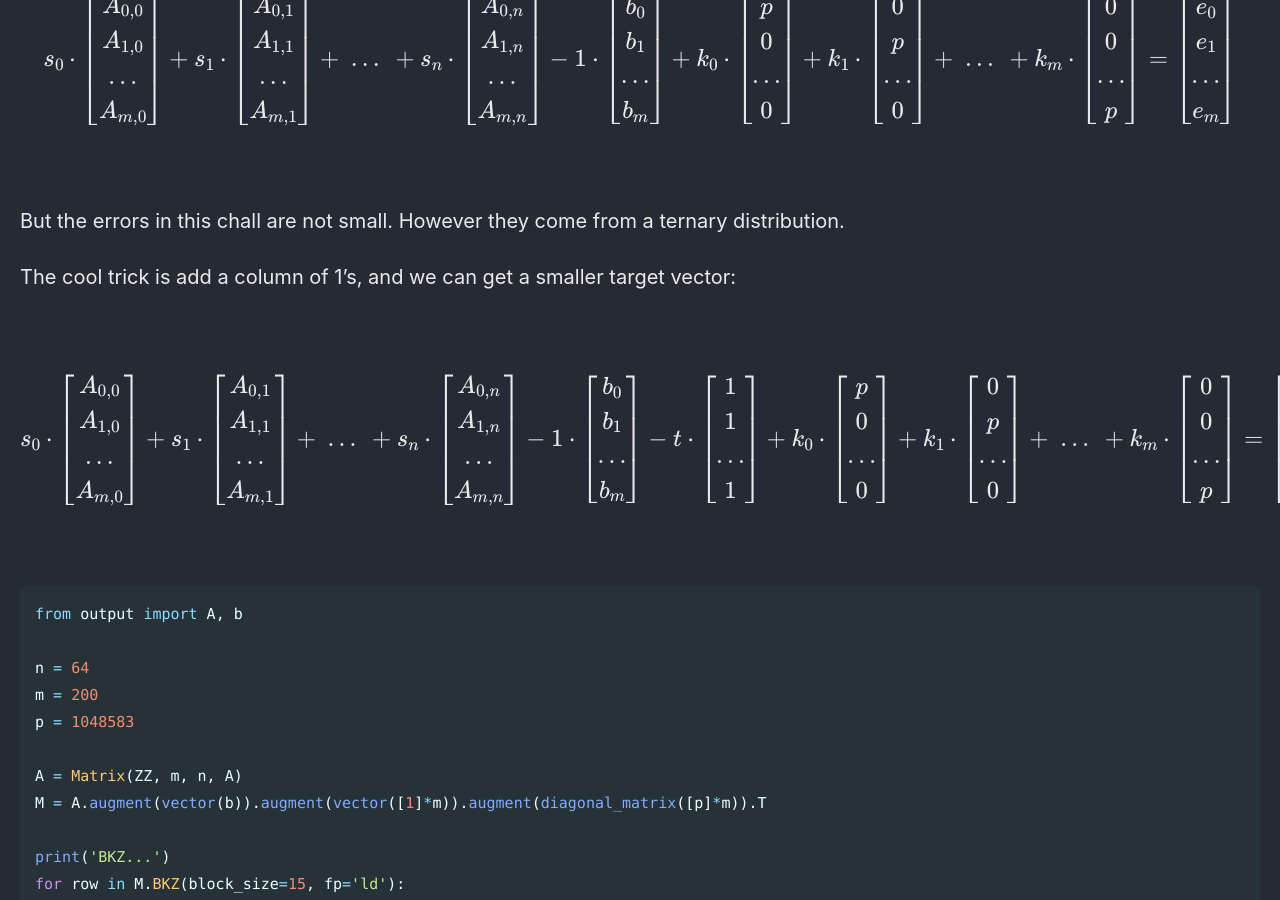
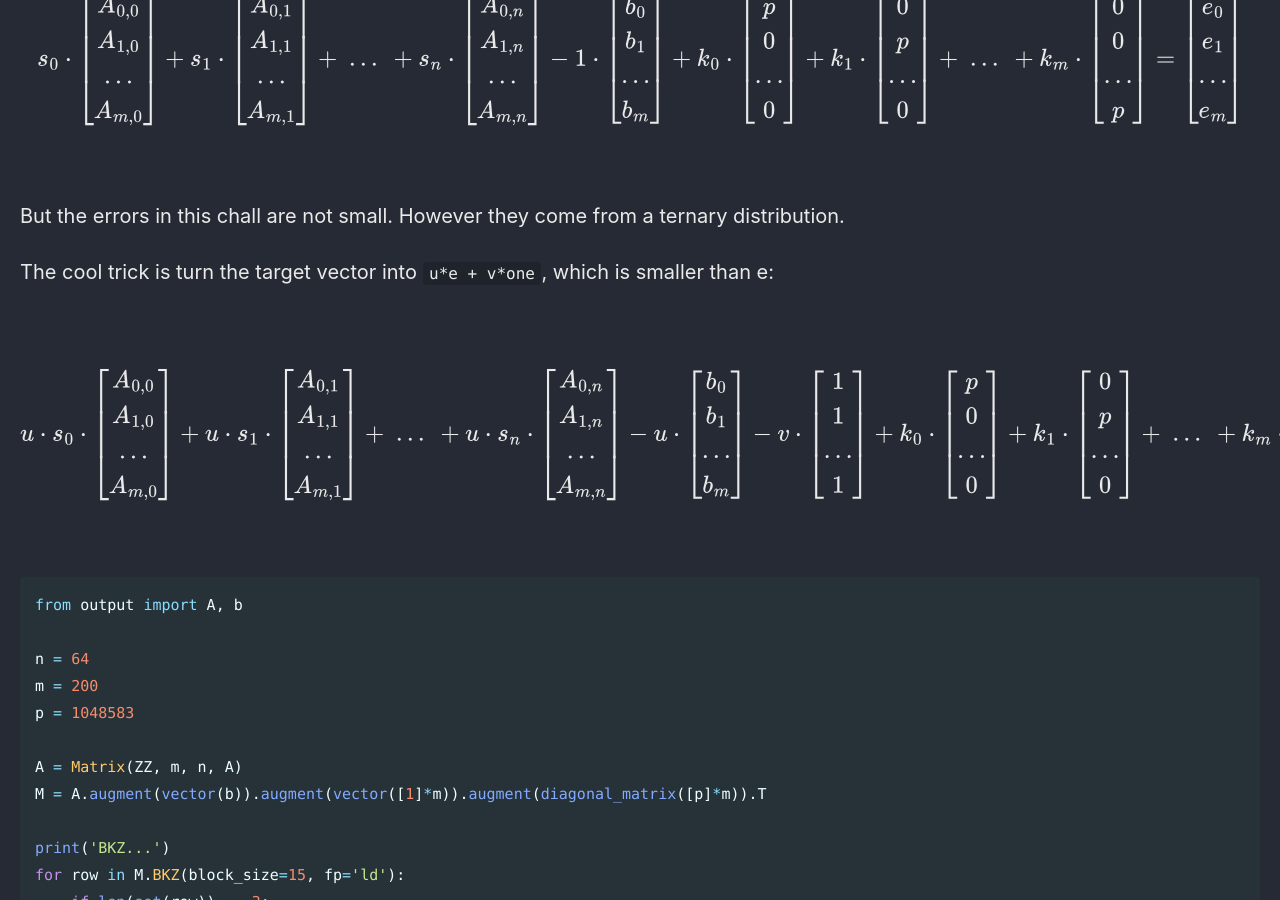
Before and after one commit to Connor-McCartney/Connor-McCartney.github.io, a Jekyll site: the page built from _pages/cryptography/other/HITCON2025.md, in a window 1280 px wide and 900 px high, scrolled down 2709 px. Built offline with Jekyll 4.4.1, drawn with Linux system fonts in a browser that asks for light colours; cached includes are drawn as plain includes.

Commit message:
Update HITCON2025.md

```diff
--- a/_pages/cryptography/other/HITCON2025.md
+++ b/_pages/cryptography/other/HITCON2025.md
@@ -152,21 +152,21 @@ s_n \cdot \begin{bmatrix} A_{0,n} \\ A_{1, n} \\ ... \\ A_{m, n} \end{bmatrix} -
 
 But the errors in this chall are not small. However they come from a ternary distribution.
 
-The cool trick is add a column of 1's, and we can get a smaller target vector:
+The cool trick is turn the target vector into `u*e + v*one`, which is smaller than e:
 
 <br>
 
-$$s_0 \cdot \begin{bmatrix} A_{0,0} \\ A_{1, 0} \\ ... \\ A_{m, 0} \end{bmatrix} +
-s_1 \cdot \begin{bmatrix} A_{0,1} \\ A_{1, 1} \\ ... \\ A_{m, 1} \end{bmatrix} +
+$$u \cdot s_0 \cdot \begin{bmatrix} A_{0,0} \\ A_{1, 0} \\ ... \\ A_{m, 0} \end{bmatrix} +
+u \cdot s_1 \cdot \begin{bmatrix} A_{0,1} \\ A_{1, 1} \\ ... \\ A_{m, 1} \end{bmatrix} +
 \ ...\  +
-s_n \cdot \begin{bmatrix} A_{0,n} \\ A_{1, n} \\ ... \\ A_{m, n} \end{bmatrix} -
-1 \cdot \begin{bmatrix}   b_0 \\ b_1 \\ ... \\ b_m  \end{bmatrix}
-- t \cdot \begin{bmatrix} 1 \\ 1 \\ ... \\ 1 \end{bmatrix}
+u \cdot s_n \cdot \begin{bmatrix} A_{0,n} \\ A_{1, n} \\ ... \\ A_{m, n} \end{bmatrix} -
+u \cdot \begin{bmatrix}   b_0 \\ b_1 \\ ... \\ b_m  \end{bmatrix}
+- v \cdot \begin{bmatrix} 1 \\ 1 \\ ... \\ 1 \end{bmatrix}
 + k_0 \cdot \begin{bmatrix} p \\ 0 \\ ... \\ 0 \end{bmatrix}
 + k_1 \cdot \begin{bmatrix} 0 \\ p \\ ... \\ 0 \end{bmatrix}
 + \ ... \
 + k_m \cdot \begin{bmatrix} 0 \\ 0 \\ ... \\ p \end{bmatrix}
-= \begin{bmatrix}   e_0 - t \\   e_1 - t \\ ... \\ e_m - t   \end{bmatrix}$$
+= \begin{bmatrix}   u \cdot e_0 - v \\   u \cdot e_1 - v \\ ... \\ u \cdot e_m - v   \end{bmatrix}$$
 
 
 <br>
```
